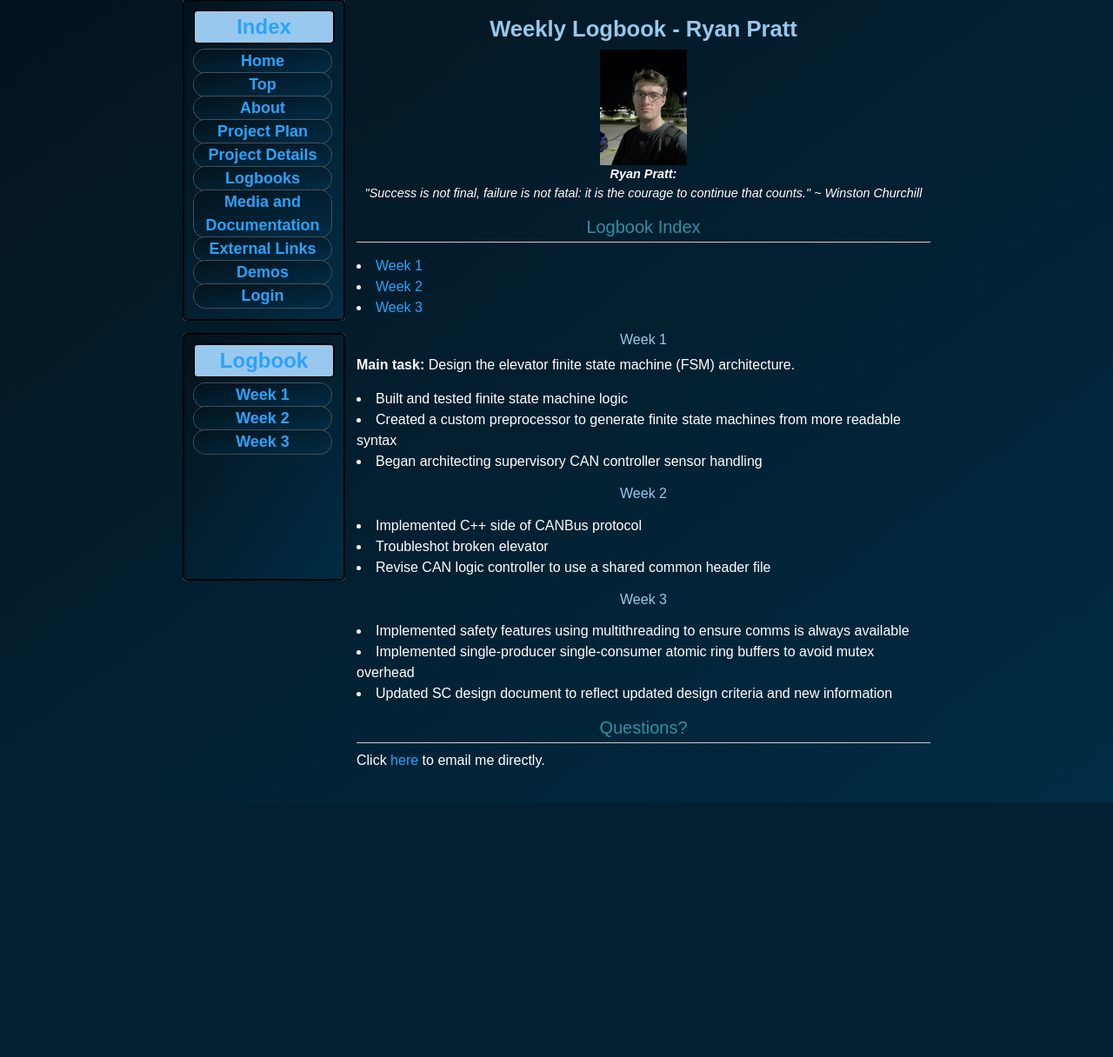
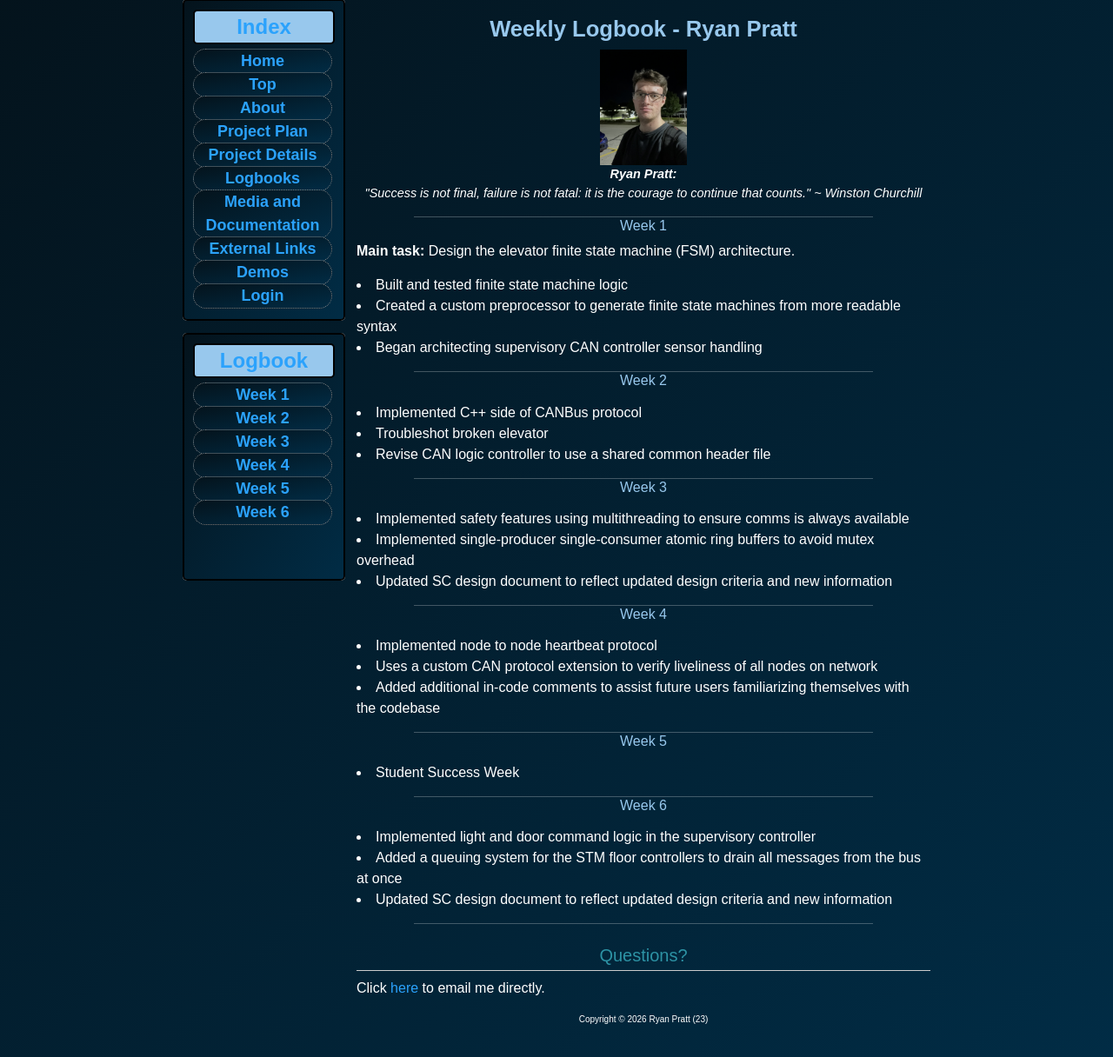
Before and after one commit to fcpage/project_vi_website, a PHP site: page /logbooks/ryan/html/ryan_pratt_logbook.html in a window 1280 px wide. Shown: the part 26-1242 px from the top of the page at 87% size. Before the commit the page ends 949 px from the top, so only its background shows below. Run offline with PHP 8.4, Linux system fonts and the light colour scheme.

Commit message:
Logbook updates
See tile

```diff
--- a/logbooks/nigel/css/nigels_styles.css
+++ b/logbooks/nigel/css/nigels_styles.css
@@ -122,3 +122,7 @@ fieldset.sidebar#bar2 { /*logbook menu*/
 .questions {
     text-align: center;
 }
+
+ul {
+    text-align: left;
+}
--- a/logbooks/ryan/html/ryan_pratt_logbook.html
+++ b/logbooks/ryan/html/ryan_pratt_logbook.html
@@ -42,6 +42,9 @@
 			<a class="index" href="#week1">Week 1</a><br/>
 			<a class="index" href="#week2">Week 2</a><br/>
 			<a class="index" href="#week3">Week 3</a><br/>
+			<a class="index" href="#week4">Week 4</a><br/>
+			<a class="index" href="#week5">Week 5</a><br/>
+			<a class="index" href="#week6">Week 6</a><br/>
 		</fieldset>
 	</nav>
 
@@ -54,13 +57,7 @@
 		<figcaption><b>Ryan Pratt:</b><br/>"Success is not final, failure is not fatal: it is the courage to continue that counts." ~ Winston Churchill</figcaption>
 		</figure>
 
-		<h2>Logbook Index</h2>
-
-		<ul>
-			<li><a href="#week1">Week 1</a></li>
-			<li><a href="#week2">Week 2</a></li>
-			<li><a href="#week3">Week 3</a></li>
-		</ul>
+			<hr>
 
 			<h3 id="week1">Week 1</h3>
 			<b>Main task:</b> Design the elevator finite state machine (FSM) architecture.
@@ -76,6 +73,8 @@
 				</li>
 			</ul>
 
+			<hr>
+
 			<h3 id="week2">Week 2</h3>
 			<ul>
 				<li>
@@ -89,6 +88,8 @@
 				</li>
 			</ul>
 
+			<hr>
+
 			<h3 id="week3">Week 3</h3>
 			<ul>
 				<li>Implemented safety features using multithreading to ensure comms is always available</li>
@@ -96,11 +97,42 @@
 				<li>Updated SC design document to reflect updated design criteria and new information</li>
 			</ul>
 
+			<hr>
+
+			<h3 id="week4">Week 4</h3>
+			<ul>
+				<li>Implemented node to node heartbeat protocol</li>
+				<li>Uses a custom CAN protocol extension to verify liveliness of all nodes on network</li>
+				<li>Added additional in-code comments to assist future users familiarizing themselves with the codebase</li>
+			</ul>
+
+			<hr>
+
+			<h3 id="week5">Week 5</h3>
+			<ul>
+				<li>Student Success Week</li>
+			</ul>
+
+			<hr>
+
+			<h3 id="week6">Week 6</h3>
+			<ul>
+				<li>Implemented light and door command logic in the supervisory controller</li>
+				<li>Added a queuing system for the STM floor controllers to drain all messages from the bus at once</li>
+				<li>Updated SC design document to reflect updated design criteria and new information</li>
+			</ul>
+
+			<hr><br/>
+
 		<h2>Questions?</h2>
 		<p>Click <a href="mailto:rpratt3415@conestogac.on.ca">here</a> to email me directly.</p>
 
     </main>
 	</div>
+
+	<footer>
+		<p id="copy">Copyright &copy <span id="year"></span> Ryan Pratt (<span id="age">2003</span>)</p>
+	</footer>
 
 		<script src="../../../general/js/demos/age.js"></script>
 		<script src="../../../general/js/demos/year.js"></script>
@@ -109,6 +141,3 @@
             crossorigin="anonymous"></script>
 	</body>
 </html>
-
-<span id="year"></span>
-<span id="age"><!-- Put your age here in plain numerals --></span>
```
Lines whose indentation alone changed are shown as unchanged.
